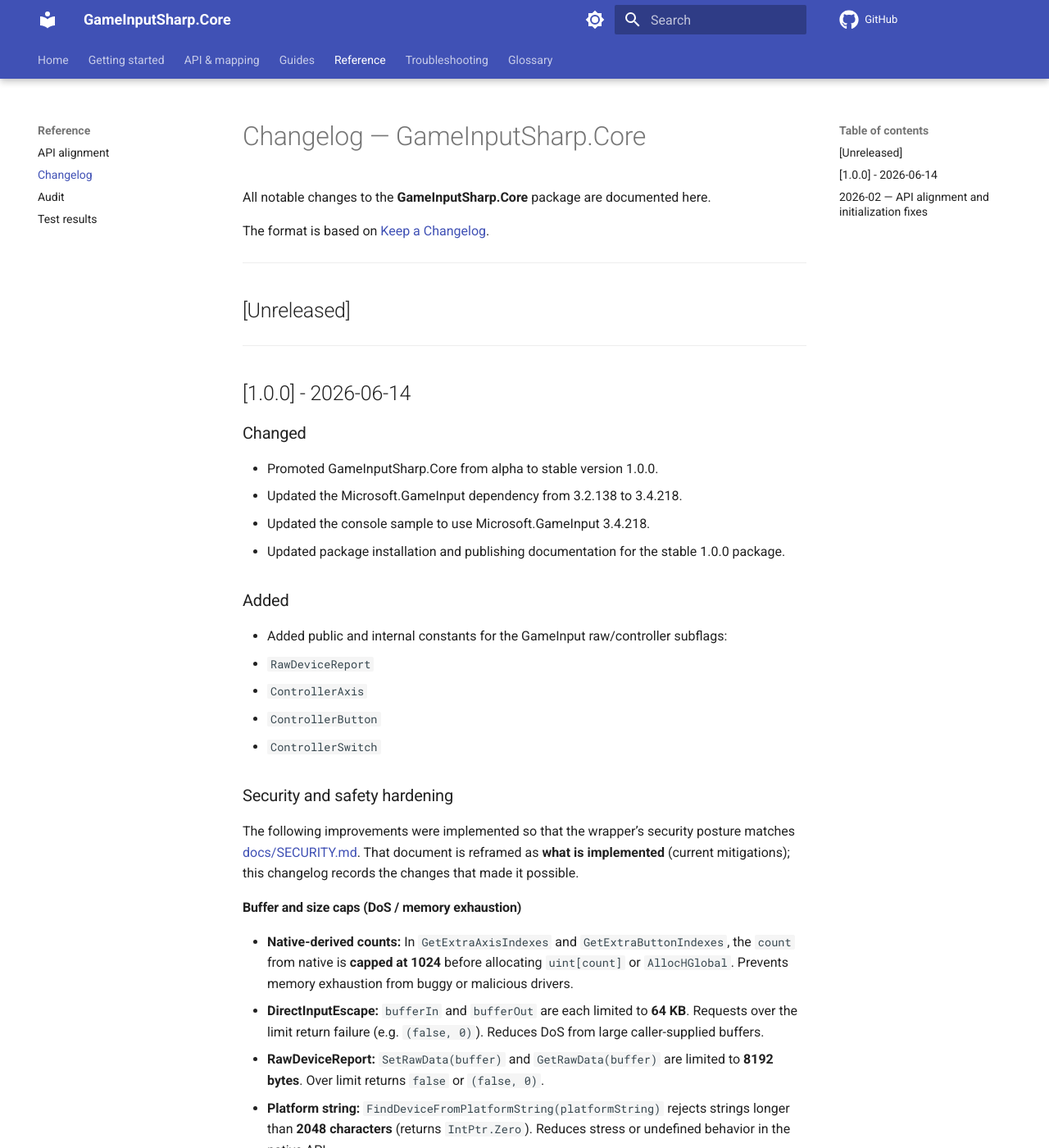
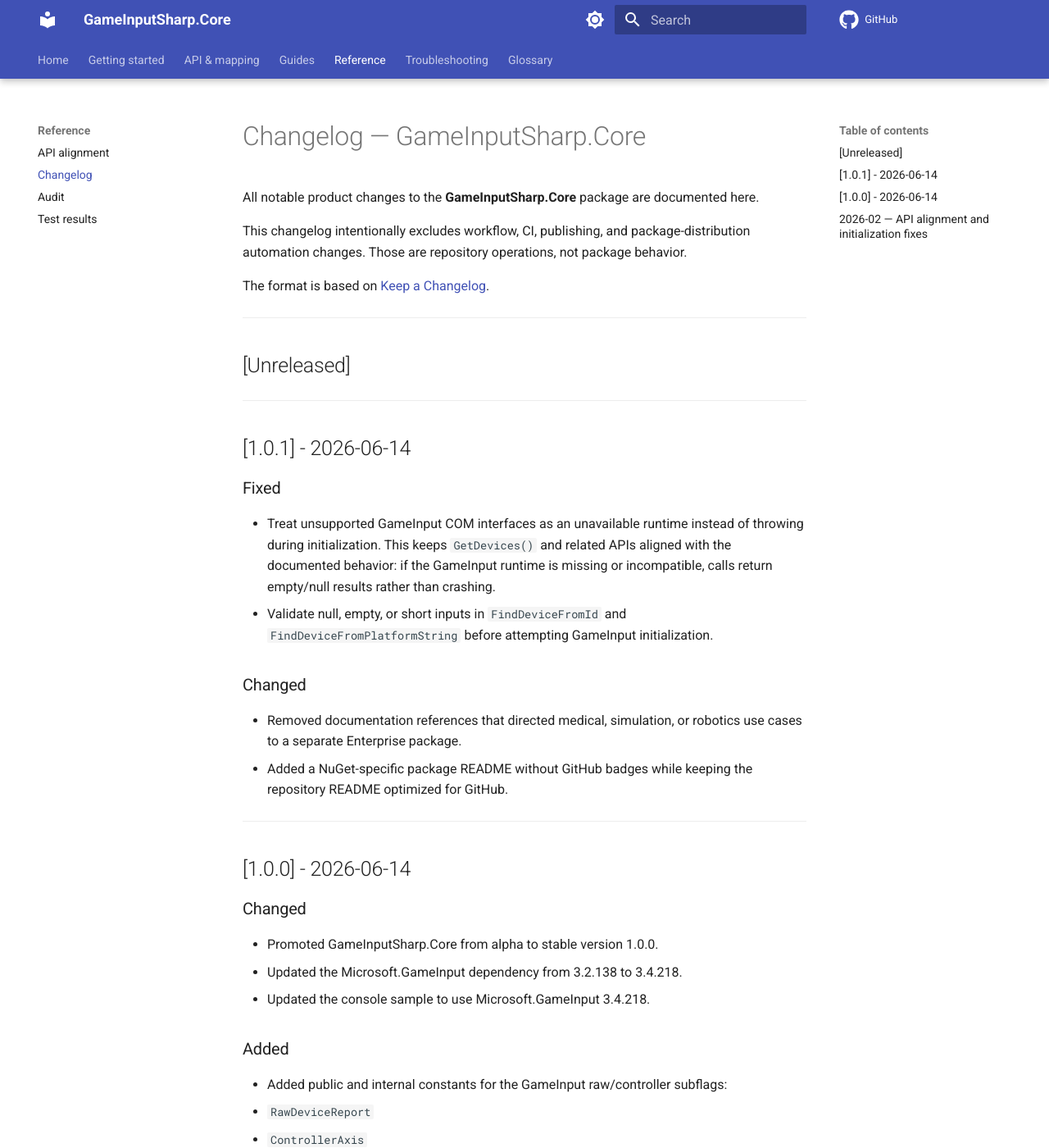
Before and after one commit to Fenris159/GameInputSharp.Core, an MkDocs documentation site: the page built from docs/CHANGELOG.md, in a window 1280 px wide and 1400 px high. Shown: the whole window at 82% size. Built offline with MkDocs 1.6.1 and Material for MkDocs 9.7.7, drawn with Linux system fonts in a browser that asks for light colours; comment, search, counter and statistics services are not loaded.

Commit message:
Update GameInputSharp.Core to version 1.0.1, enhancing error handling for unsupported GameInput COM interfaces and validating inputs in device lookup methods. Revise documentation references and update package README for NuGet distribution. See CHANGELOG.md for detailed changes.

````diff
--- a/docs/CHANGELOG.md
+++ b/docs/CHANGELOG.md
@@ -1,12 +1,28 @@
 # Changelog — GameInputSharp.Core
 
-All notable changes to the **GameInputSharp.Core** package are documented here.
+All notable product changes to the **GameInputSharp.Core** package are documented here.
+
+This changelog intentionally excludes workflow, CI, publishing, and package-distribution automation changes. Those are repository operations, not package behavior.
 
 The format is based on [Keep a Changelog](https://keepachangelog.com/en/1.0.0/).
 
 ---
 
 ## [Unreleased]
+
+---
+
+## [1.0.1] - 2026-06-14
+
+### Fixed
+
+- Treat unsupported GameInput COM interfaces as an unavailable runtime instead of throwing during initialization. This keeps `GetDevices()` and related APIs aligned with the documented behavior: if the GameInput runtime is missing or incompatible, calls return empty/null results rather than crashing.
+- Validate null, empty, or short inputs in `FindDeviceFromId` and `FindDeviceFromPlatformString` before attempting GameInput initialization.
+
+### Changed
+
+- Removed documentation references that directed medical, simulation, or robotics use cases to a separate Enterprise package.
+- Added a NuGet-specific package README without GitHub badges while keeping the repository README optimized for GitHub.
 
 ---
 
@@ -17,7 +33,6 @@ The format is based on [Keep a Changelog](https://keepachangelog.com/en/1.0.0/).
 - Promoted GameInputSharp.Core from alpha to stable version 1.0.0.
 - Updated the Microsoft.GameInput dependency from 3.2.138 to 3.4.218.
 - Updated the console sample to use Microsoft.GameInput 3.4.218.
-- Updated package installation and publishing documentation for the stable 1.0.0 package.
 
 ### Added
 
--- a/docs/USAGE.md
+++ b/docs/USAGE.md
@@ -10,7 +10,7 @@ This guide is for **game developers and PC application developers** using GameIn
 
    ```xml
    <ItemGroup>
-     <PackageReference Include="GameInputSharp.Core" Version="1.0.0" />
+     <PackageReference Include="GameInputSharp.Core" Version="1.0.1" />
      <PackageReference Include="Microsoft.GameInput" Version="3.4.218" />
    </ItemGroup>
    ```
--- a/docs/quickstart.md
+++ b/docs/quickstart.md
@@ -24,7 +24,7 @@ Or in the `.csproj`:
 
 ```xml
 <ItemGroup>
-  <PackageReference Include="GameInputSharp.Core" Version="1.0.0" />
+  <PackageReference Include="GameInputSharp.Core" Version="1.0.1" />
   <PackageReference Include="Microsoft.GameInput" Version="3.4.218" />
 </ItemGroup>
 ```
````
Also changed, not shown: CHANGELOG.md (added, +60 -0 lines), NUGET_README.md (added, +60 -0 lines), README.md (+1 -1 lines), 1 other file.
